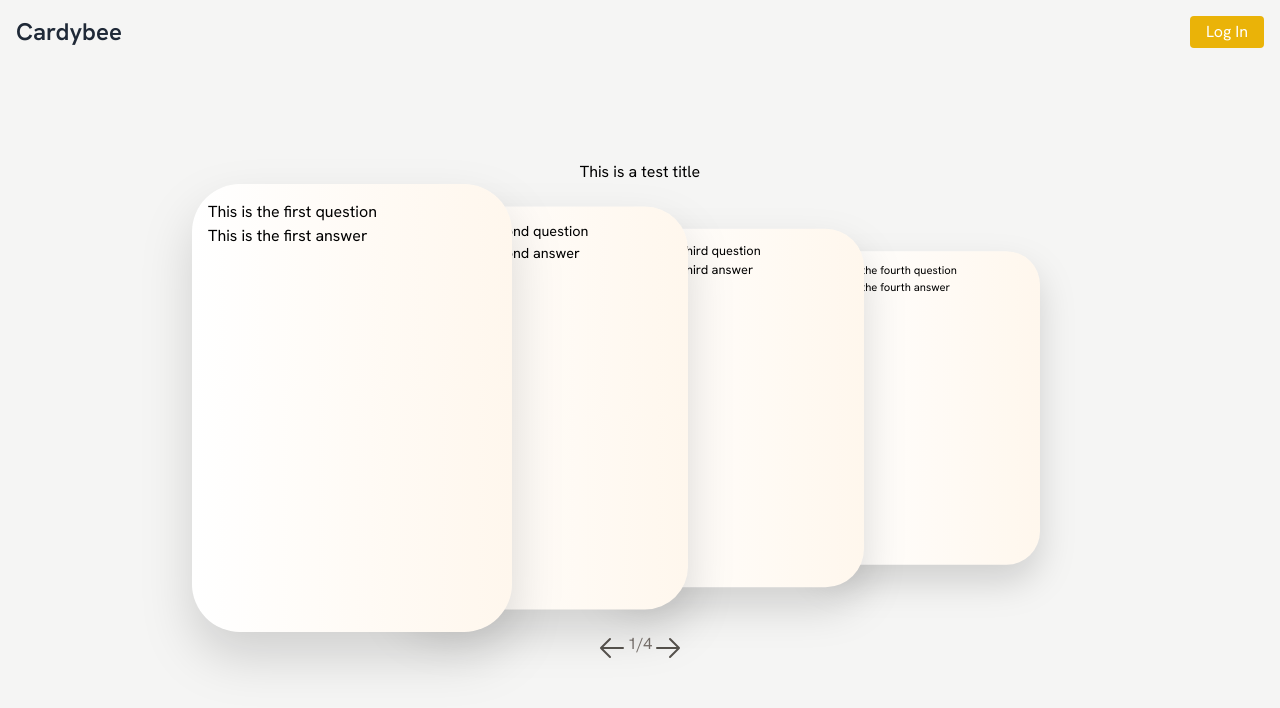
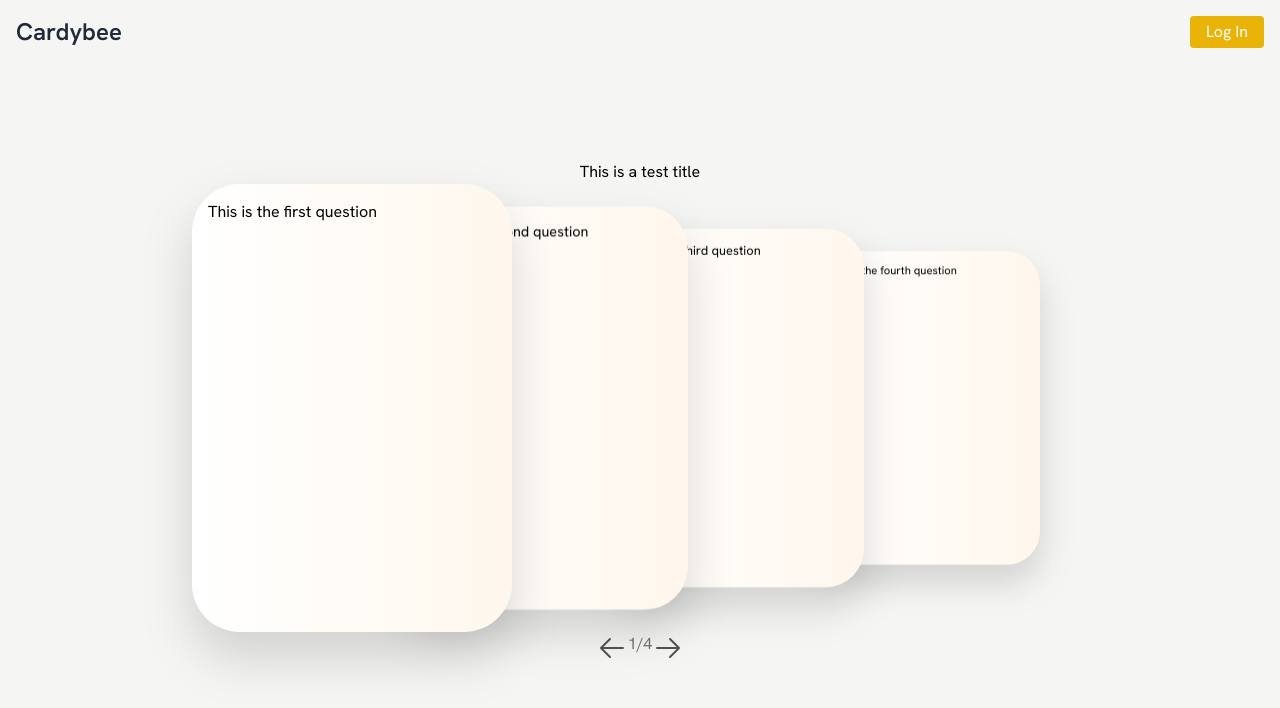
Before and after one commit to philipmuller/cardify, a Next.js app: page /deck in a window 1280 px wide. Shown: the top 708 px of the page. Built offline with nearby package versions, Linux system fonts and the light colour scheme.

Commit message:
created flip animation

```diff
--- a/app/deck/components/card-component.tsx
+++ b/app/deck/components/card-component.tsx
@@ -2,15 +2,37 @@
 
 import { motion } from "framer-motion";
 import { Card } from "../card-model";
+import { useState } from "react";
 
 export default function CardComponent({ card }: { card: Card}) {
+
+    const [isFlipped, setIsFlipped] = useState(false);
+    const [isAnimating, setIsAnimating] = useState(false);
+
+    function handleFlip() {
+        if(!isAnimating) {
+            setIsFlipped(!isFlipped);
+            setIsAnimating(true);
+        }
+
+    }
+
     return (
         <motion.div
-        className={`bg-gradient-to-r from-white to-orange-50 bg-cover rounded-5xl w-100 h-130 text-black drop-shadow-2xl p-4`}
-        whileTap={{ scale: 0.9 }} //adjust things here to make it look like a card flip
-        transition={{ type: "spring", stiffness: 100, damping: 10, duration: 0.1}}>
-            <p>{card.front}</p>
-            <p>{card.back}</p>
+        className={`bg-gradient-to-r from-white to-orange-50 bg-cover rounded-5xl w-100 h-130 text-black flip-card-inner drop-shadow-2xl p-4`}
+        initial={false}
+        animate={{rotateY: isFlipped ? 180 : 360}}
+        //whileTap={{ scale: 0.9, rotateY: 90, }}
+        //onTap={changeIsFlipped}
+        transition={{ type: "spring", stiffness: 100, damping: 10, duration: 0.08}}
+        onClick={handleFlip}
+        onAnimationComplete={()=>setIsAnimating(false)}
+        >
+        {isFlipped ? (
+            <p className="scale-y-[-1] rotate-180">{card.back}</p>)
+            :
+            (<p>{card.front}</p>)
+        }
         </motion.div>
     );
 
--- a/tailwind.config.ts
+++ b/tailwind.config.ts
@@ -33,6 +33,21 @@ const config: Config = {
         '90': '90deg',
         '100': '100deg',
       },
+
+      rotateY: {
+        '0': '0deg',
+        '10': '10deg',
+        '20': '20deg',
+        '30': '30deg',
+        '40': '40deg',
+        '50': '50deg',
+        '60': '60deg',
+        '70': '70deg',
+        '80': '80deg',
+        '90': '90deg',
+        '100': '100deg',
+      },
+
       width: {
         '100': '20rem',
         '130': '28rem',
```
